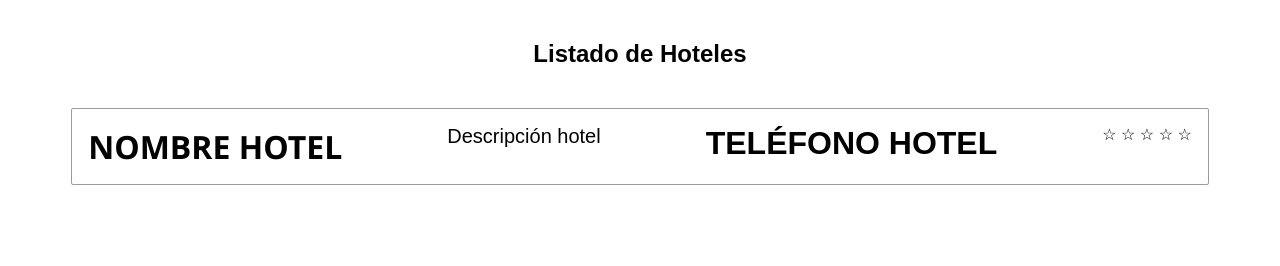
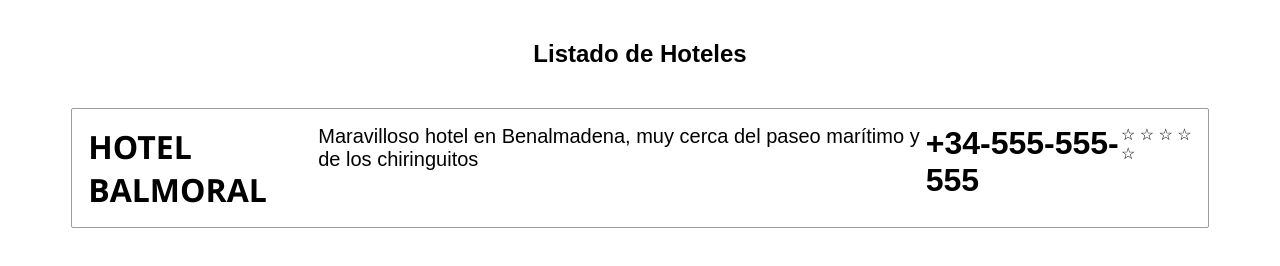
Before and after one commit to graciagarpin/Bootcamp_LC_practice, a plain HTML site: page practica 00/index.html in a window 1280 px wide. Drawn offline with Linux system fonts and the light colour scheme.

Commit message:
add_hotel_features

```diff
--- a/practica 00/index.html
+++ b/practica 00/index.html
@@ -14,9 +14,9 @@
       </div>
       <div class="hotels-body">
         <div class="hotel-item">
-          <span class="hotel-name">Nombre hotel</span>
-          <span class="hotel-description">Descripción hotel</span>
-          <span class="hotel-telephone">Teléfono hotel</span>
+          <span class="hotel-name">Hotel Balmoral</span>
+          <span class="hotel-description">Maravilloso hotel en Benalmadena, muy cerca del paseo marítimo y de los chiringuitos</span>
+          <span class="hotel-telephone">+34-555-555-555</span>
           <div class="stars">
             <span>&#9734;</span>
             <span>&#9734;</span>
```
